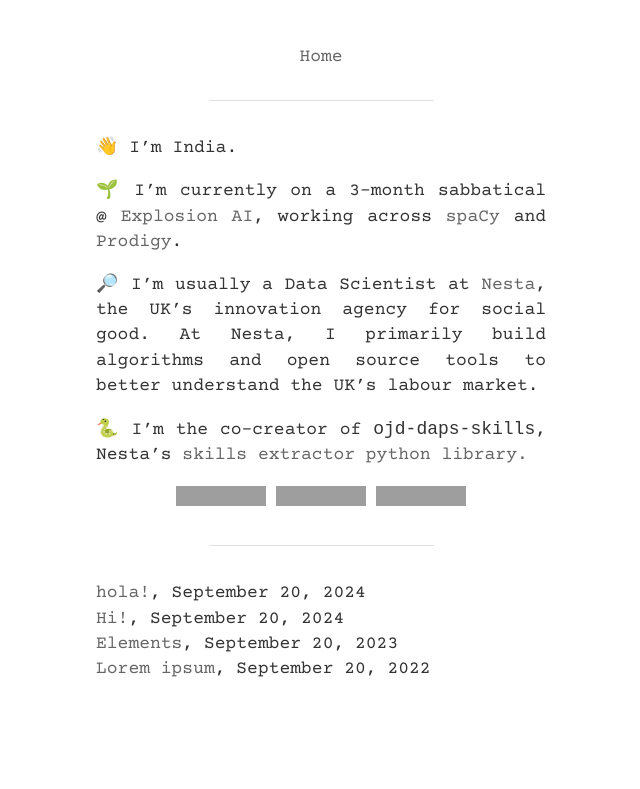
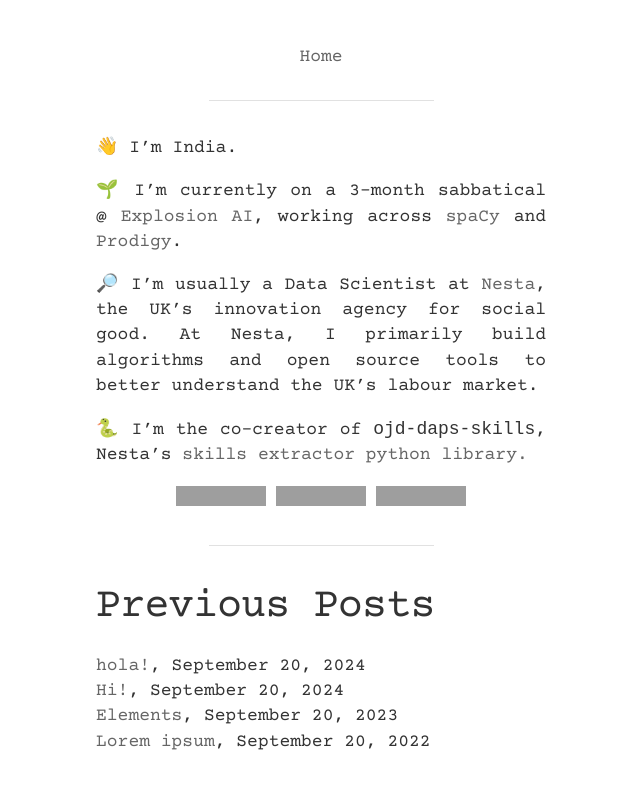
Before and after one commit to india-kerle/india-kerle.github.io, a Jekyll site: the page built from about.md, in a window 1280 px wide, cut to the strip 0-789 px from the top of the page. Shown: the whole strip, without its empty margins (319-959 px from the left). Built offline with Jekyll 4.4.1, drawn with Linux system fonts in a browser that asks for light colours; grey boxes are pictures that could not be loaded.

Commit message:
add previous posts

```diff
--- a/_layouts/about.html
+++ b/_layouts/about.html
@@ -18,6 +18,10 @@
       </div>
 
       <div class="row">
+        <!-- Add the title here -->
+        <h2>Previous Posts</h2>
+
+        <!-- Loop through and display posts -->
         {% for post in site.posts %}
           <a href="{{ post.url | relative_url }}">{{ post.title }}</a>, {{ post.date | date: "%B %d, %Y" }}<br>
         {% endfor %}
```
